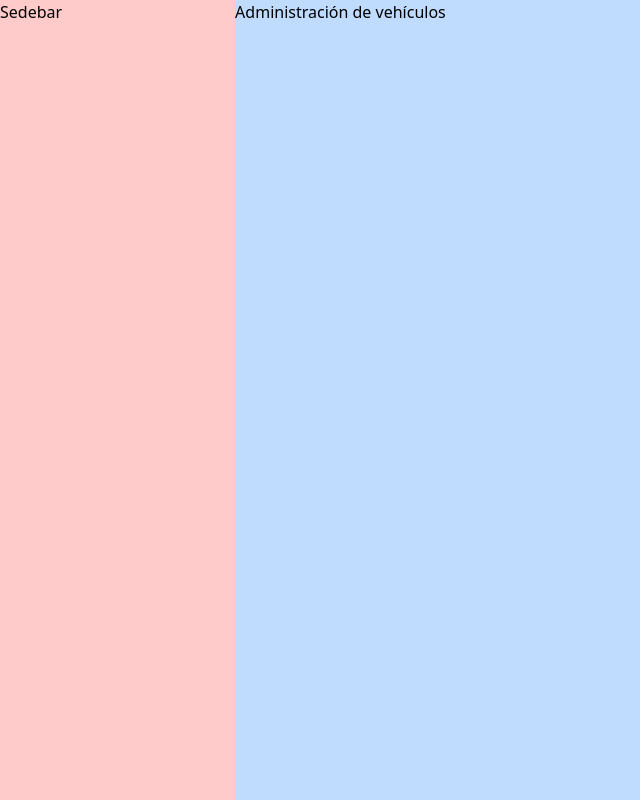
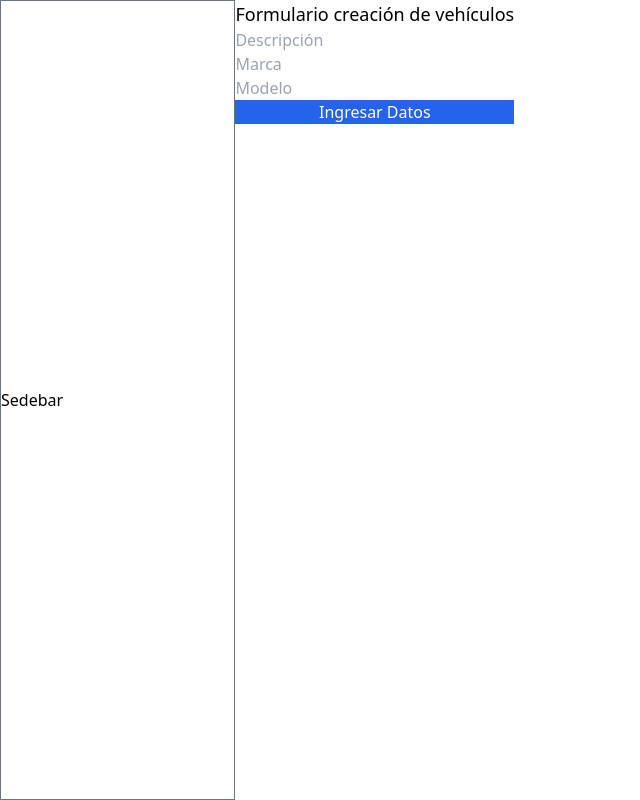
Before and after one commit to OscarHub90/Concesionario2021, a React (Create React App) app: page /admin/vehiculos in a window 1280 px wide. Shown: the whole page, without its empty margins (0-640 px from the left). Built offline with nearby package versions, Linux system fonts and the light colour scheme.

Commit message:
Se agrega formulario para la creación de vehículos

```diff
--- a/src/components/Sidebar.jsx
+++ b/src/components/Sidebar.jsx
@@ -1,7 +1,7 @@
 import React from 'react'
 
 const Sidebar = () => {
-    return <nav className="w-72 bg bg-red-200">Sedebar</nav> /*w-72 es el ancho del sidebar*/
+    return <nav className="w-72 h-full flex flex-col justify-center border border-gray-500">Sedebar</nav> /*w-72 es el ancho del sidebar*/
 
 }
 
--- a/src/layouts/PrivateLayout.jsx
+++ b/src/layouts/PrivateLayout.jsx
@@ -5,7 +5,7 @@ const PrivateLayout = ({children}) => {
     return (
         <div className="flex w-screen h-screen">
             <Sidebar />
-            <main className="flex w-full bg-blue-200 overflow-y-scroll">{children}</main>
+            <main className="flex w-full overflow-y-scroll">{children}</main>
 
         </div>
     )
--- a/src/pages/Login.jsx
+++ b/src/pages/Login.jsx
@@ -10,7 +10,7 @@ const Login = () => {
             <form className="mt-10 max-w-lg">
                 <div>
                  <input className="appearance-none relative block w-full focus:outline-none mx0-2 px-3 py-3 m-2 border border-gray-600 rounded-lg"
-                 type="email" placeholder="correo123@gmail.com" required/>
+                 type="email" placeholder="micorreo@gmail.com" required/>
                  <input className="appearance-none relative block w-full focus:outline-none mx-2 px-3 py-3 border border-gray-600 rounded-lg"
                  type="password" placeholder="Contraseña" required />
                 </div>
@@ -25,7 +25,7 @@ const Login = () => {
                 </div>
                 <div max-w-md w-full>
                     <Link to = "/admin">
-                    <button className="group relative w-full flex justify-center py-2 px-4 m m-4 border font-medium rounded-md text-lg text-gray-700 bg-gray-200 hover:bg-blue-300 focus:outline-none focus:ring-gray-500"
+                    <button className="group relative w-full flex justify-center py-2 px-4 m m-4 border font-medium rounded-md text-lg text-gray-700 bg-gray-200 hover:bg-blue-400 focus:outline-none focus:ring-gray-500"
                     type="submit">
                         Iniciar sesión
                     </button>
--- a/src/pages/admin/Vehiculos.jsx
+++ b/src/pages/admin/Vehiculos.jsx
@@ -2,8 +2,15 @@ import React from 'react'
 
 const Vehiculos = () => {
     return (
-        <div>Administración de vehículos</div>
+    // se agrega la tabla para crear nuevos productos.
+        <form className="flex flex-col">
+            <h2 className=" text-lg">Formulario creación de vehículos</h2>
+
+            <input type="text" placeholder= "Descripción" />
+            <input type="text" placeholder= "Marca"/>
+            <input type="text" placeholder= "Modelo"/>
+            <button className=" bg-blue-600 text-white">Ingresar Datos</button>
+        </form>
     )
 }
-
 export default Vehiculos
```
